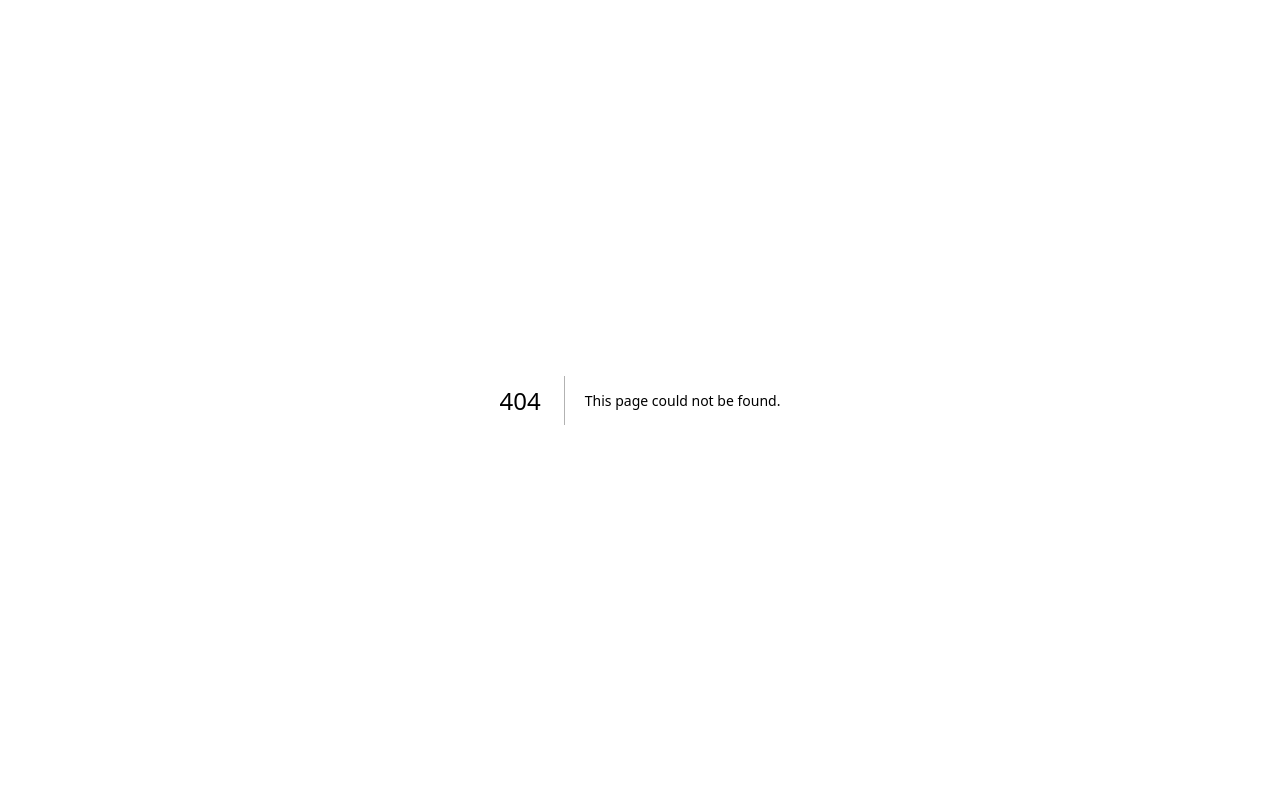
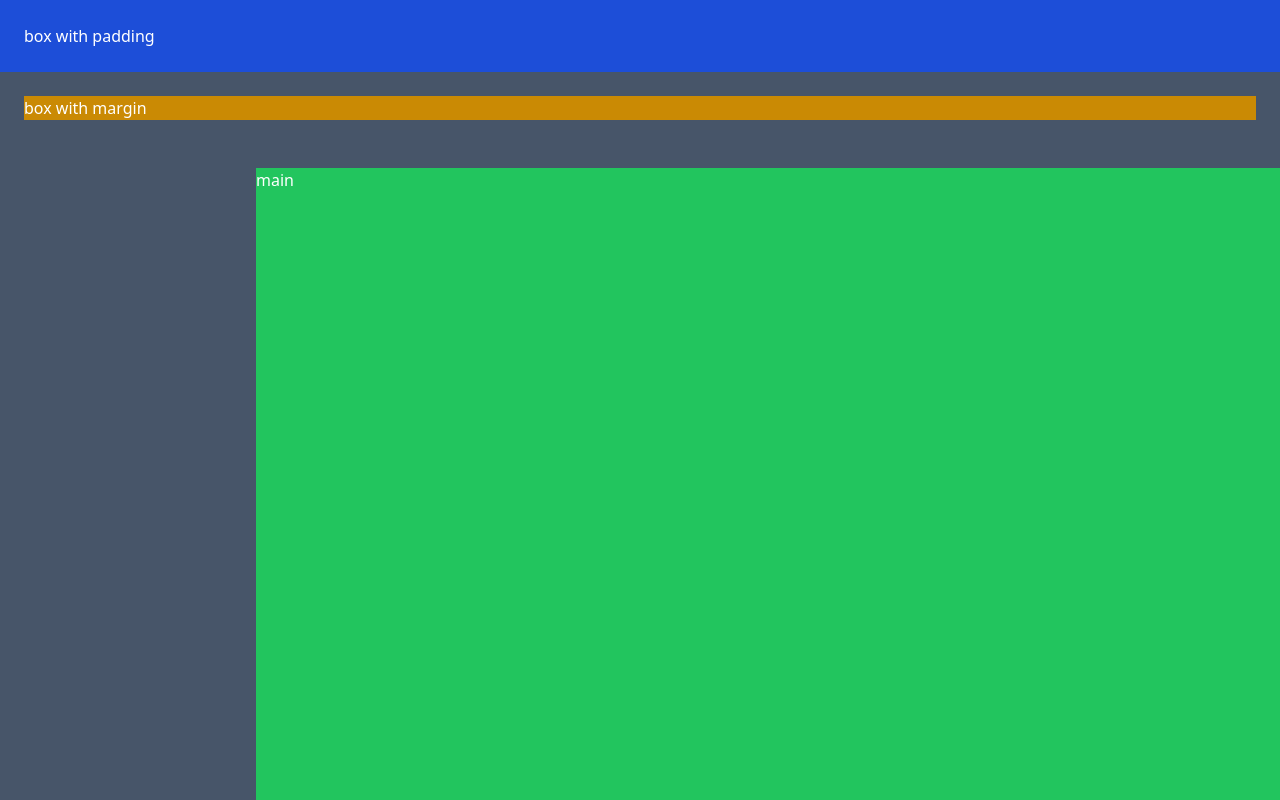
Before and after one commit to lesenelir/tailwindcss-demo, a Next.js app: page /space in a window 1280 px wide. Before the commit this address had no page. Shown: the top 800 px of the page. Built offline with nearby package versions, Linux system fonts and the light colour scheme.

Commit message:
feat: space

```diff
--- a/src/pages/index.tsx
+++ b/src/pages/index.tsx
@@ -7,6 +7,7 @@ function Home() {
          <li><Link href={'/color'}>Color Page</Link></li>
          <li><Link href={'/custom'}>Custom Page</Link></li>
          <li><Link href={'/typography'}>Typography Page</Link></li>
+         <li><Link href={'/space'}>Space Page</Link></li>
        </ul>
     </div>
   )
--- /dev/null
+++ b/src/pages/space/index.tsx
@@ -0,0 +1,18 @@
+function SpacePage() {
+  return (
+    <>
+      <p className='bg-blue-700 p-4'>box with padding</p>
+      <p className='bg-yellow-600 m-4'>box with margin</p>
+      <br/>
+
+      {/* 两栏布局 */}
+      <div className='flex min-h-screen'>
+        <div className='w-1/5 bg-red-500 opacity-0'>side</div>
+        <div className='w-4/5 bg-green-500'>main</div>
+      </div>
+
+    </>
+  )
+}
+
+export default SpacePage
```
